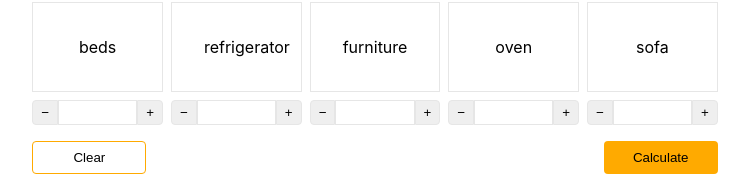
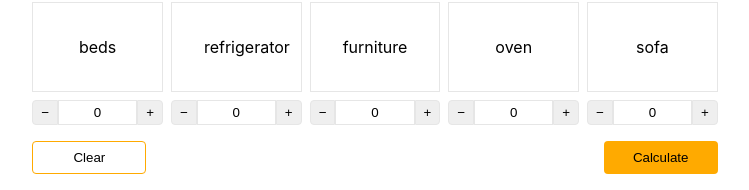
Before and after one commit to calebgl/proficient-challenge-1.1, a React (Vite) app: page / in a window 1280 px wide. Shown: the part 194-384 px from the top of the page, without its empty margins (265-1014 px from the left). Built offline with nearby package versions, Linux system fonts and the light colour scheme.

Commit message:
feat: increment item quantity

```diff
--- a/src/App.tsx
+++ b/src/App.tsx
@@ -1,3 +1,4 @@
+import { useState } from "react";
 import "./App.css";
 
 type Item = {
@@ -7,7 +8,7 @@ type Item = {
   m2: number;
 };
 
-const items: Item[] = [
+const INITIAL_ITEMS: Item[] = [
   { id: 1, name: "beds", quantity: 0, m2: 1.2 },
   { id: 2, name: "refrigerator", quantity: 0, m2: 1 },
   { id: 3, name: "furniture", quantity: 0, m2: 0.5 },
@@ -16,6 +17,17 @@ const items: Item[] = [
 ];
 
 export default function App() {
+  const [items, setItems] = useState<Item[]>(INITIAL_ITEMS);
+
+  function increment(itemId: number) {
+    setItems((currentItems) =>
+      currentItems.map((item) => {
+        const quantity = item.quantity + (item.id === itemId ? 1 : 0);
+        return { ...item, quantity };
+      })
+    );
+  }
+
   return (
     <main className="App">
       <section className="store">
@@ -32,8 +44,8 @@ export default function App() {
               <div className="item-icon">{item.name}</div>
               <div className="item-inputs">
                 <button>−</button>
-                <input type="text" />
-                <button>+</button>
+                <input type="text" value={item.quantity} />
+                <button onClick={() => increment(item.id)}>+</button>
               </div>
             </li>
           ))}
```
